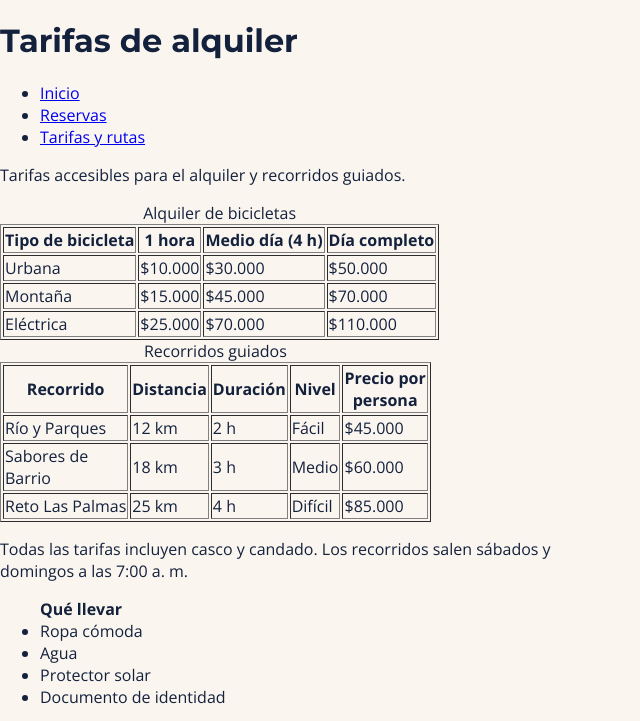
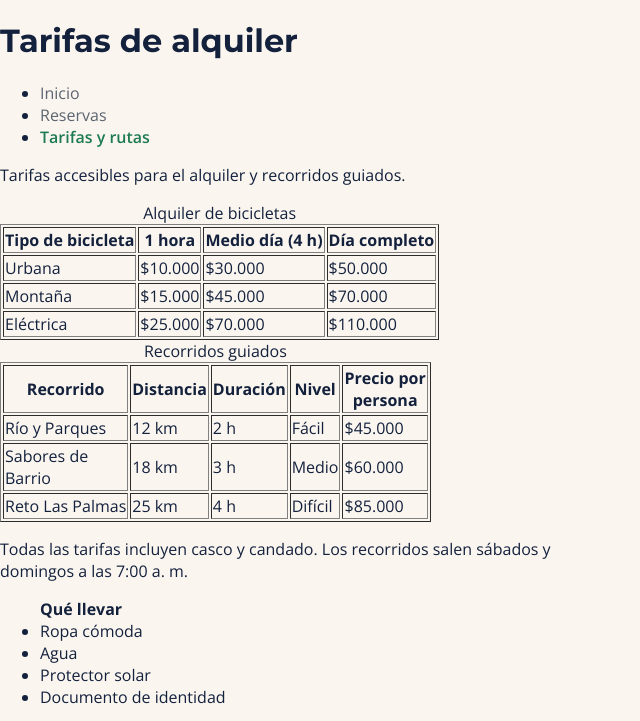
Before and after one commit to estebancano0598/Repositorio-Esteban-Cano, a plain HTML site: page Rueda-libre/paginas/tarifas.html in a window 1280 px wide. Shown: the top 721 px of the page, without its empty margins (0-640 px from the left). Drawn offline with nearby package versions, Linux system fonts and the light colour scheme.

Commit message:
Registro de estados interactivos y resolución final

```diff
--- a/Rueda-libre/CSS/styles.css
+++ b/Rueda-libre/CSS/styles.css
@@ -16,7 +16,7 @@
     --espacio-lg: 2rem;
 }
 
-/* Aplicación de estilos base al cuerpo mediante herencia */
+
 body {
     font-family: var(--font-texto);
     color: var(--azul-noche);
@@ -25,7 +25,26 @@ body {
     padding: 0;
 }
 
-/* Selector agrupado para aplicar la fuente de títulos */
+
 h1, h2, h3, h4, h5, h6 {
     font-family: var(--font-titulo);
+
 }
+
+#menu a {
+    color: var(--gris-asfalto);
+    text-decoration: none;
+}
+
+#menu a.activo {
+    color: var(--verde-ruta);
+    font-weight: 600;
+}
+
+
+#menu a:hover,
+#menu a:focus {
+    color: var(--naranja-pedal);
+    text-decoration: underline;
+    outline: none;
+}
--- a/Rueda-libre/paginas/tarifas.html
+++ b/Rueda-libre/paginas/tarifas.html
@@ -13,10 +13,10 @@
      <header>
         <h1>Tarifas de alquiler</h1>
         <nav>
-            <ul>
+            <ul id="menu">
                 <li><a href="../index.html">Inicio</a></li>
                 <li><a href="reservas.html">Reservas</a></li>
-                <li><a href="tarifas.html">Tarifas y rutas</a></li>
+                <li><a href="tarifas.html" class="activo">Tarifas y rutas</a></li>
             </ul>
         </nav>
      </header>
```
Also changed, not shown: Rueda-libre/index.html (+2 -2 lines), Rueda-libre/paginas/reservas.html (+2 -2 lines), Rueda-libre/bitacora.txt.
